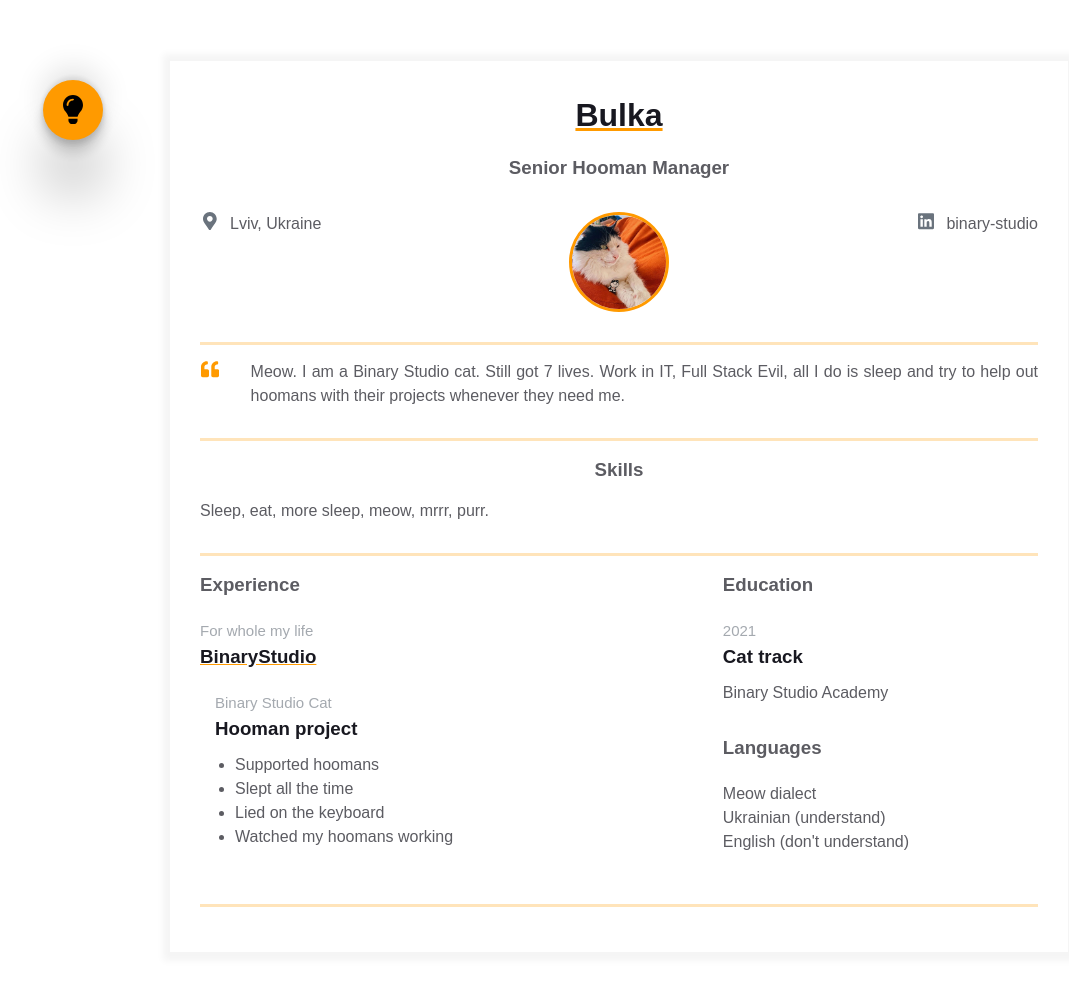
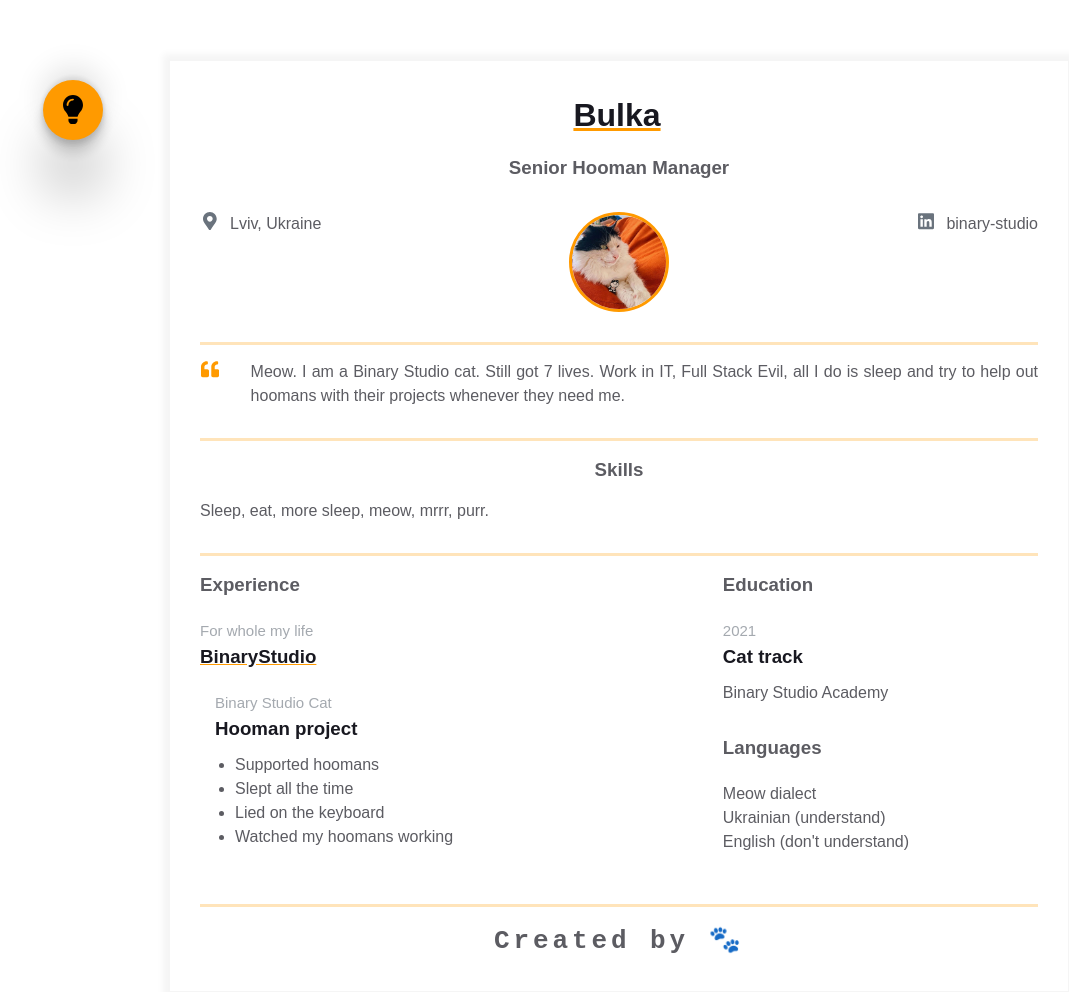
Before and after one commit to NadiaMaksymchuk/homepage, a website: page index.html in a window 1280 px wide. Shown: the whole page, without its empty margins (21-1090 px from the left). Drawn offline with Linux system fonts and the light colour scheme.

Commit message:
add typing and blink effect

```diff
--- a/index.html
+++ b/index.html
@@ -161,9 +161,12 @@
                 </div>
 
               </div>
+
             </div>
           </div>
-
+          <div class="typewriter">
+            <h1>Created by &#128062</h1>
+          </div>
         </div>
       </main>
       <script src="index.js"></script>
--- a/styles.css
+++ b/styles.css
@@ -75,10 +75,23 @@
   }
 
   .contact-info__header {
+      width: 100px;
+      overflow: hidden; /* Ensures the content is not revealed until the animation */
+      border-right: .15em solid orange; /* The typwriter cursor */
+      white-space: nowrap; /* Keeps the content on a single line */
+      margin: 0 auto; /* Gives that scrolling effect as the typing happens */
       color: var(--primary-text-color);
       margin-bottom: 15px;
       text-decoration-color: var(--text-decoration-color);
       text-decoration-line: underline;
+      animation:
+        typingBulka 2s steps(30, end),
+        blink-caret .5s step-end infinite;
+  }
+
+  @keyframes typingBulka {
+    from { width: 0 }
+    to { width: 10% }
   }
 
   .contact-info__sub-header {
@@ -500,3 +513,33 @@
 	transform: translateX(-50%);
 	border-radius: 50% 50% 50% 50% / 30% 30% 70% 70%;
 }
+
+.typewriter {
+    text-align: center;
+}
+
+.typewriter h1 {
+    width: 250px;
+    color: var(--secondary-text-color);
+    font-family: monospace;
+    overflow: hidden; /* Ensures the content is not revealed until the animation */
+    border-right: .15em solid orange; /* The typwriter cursor */
+    white-space: nowrap; /* Keeps the content on a single line */
+    margin: 0 auto; /* Gives that scrolling effect as the typing happens */
+    letter-spacing: .15em; /* Adjust as needed */
+    animation:
+      typing 4s steps(30, end),
+      blink-caret .5s step-end infinite;
+  }
+
+  /* The typing effect */
+  @keyframes typing {
+    from { width: 0 }
+    to { width: 28% }
+  }
+
+  /* The typewriter cursor effect */
+  @keyframes blink-caret {
+    from, to { border-color: transparent }
+    50% { border-color: orange }
+  }
```
